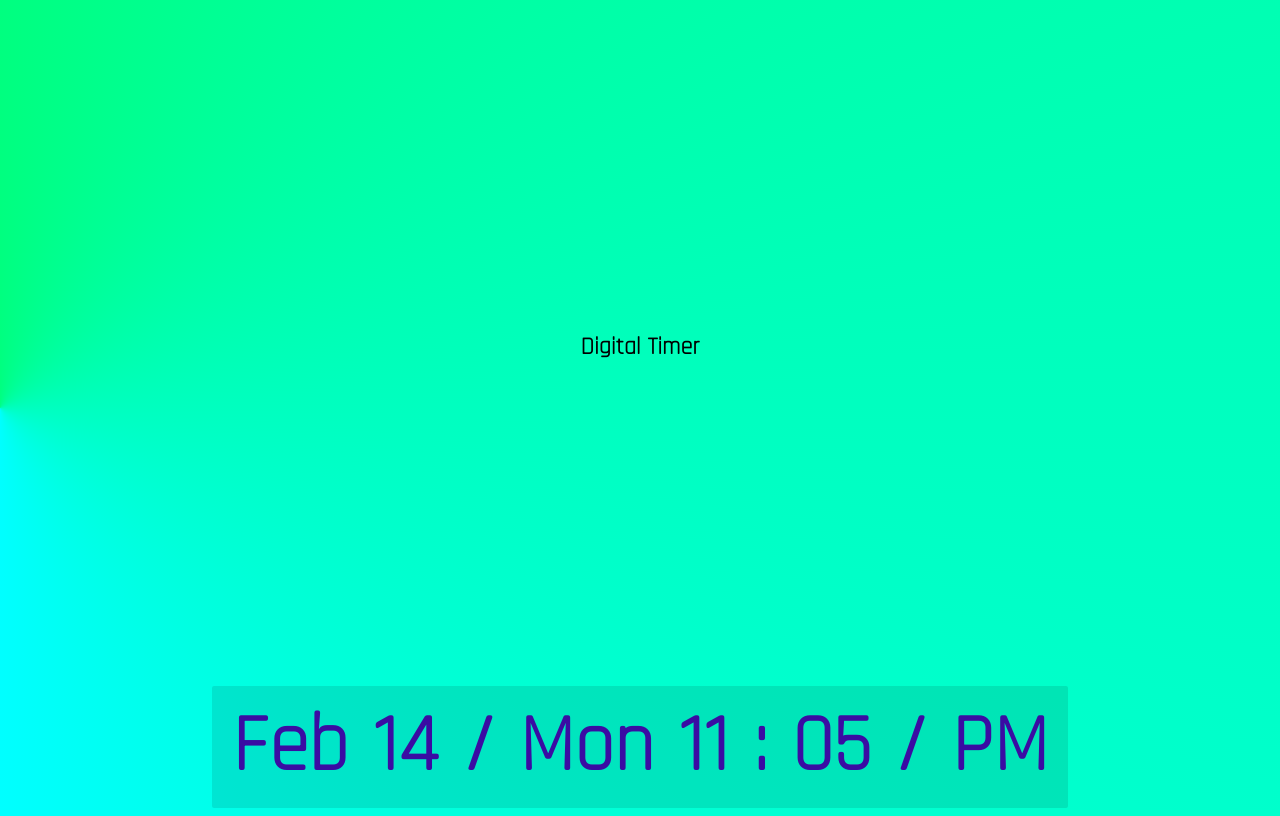
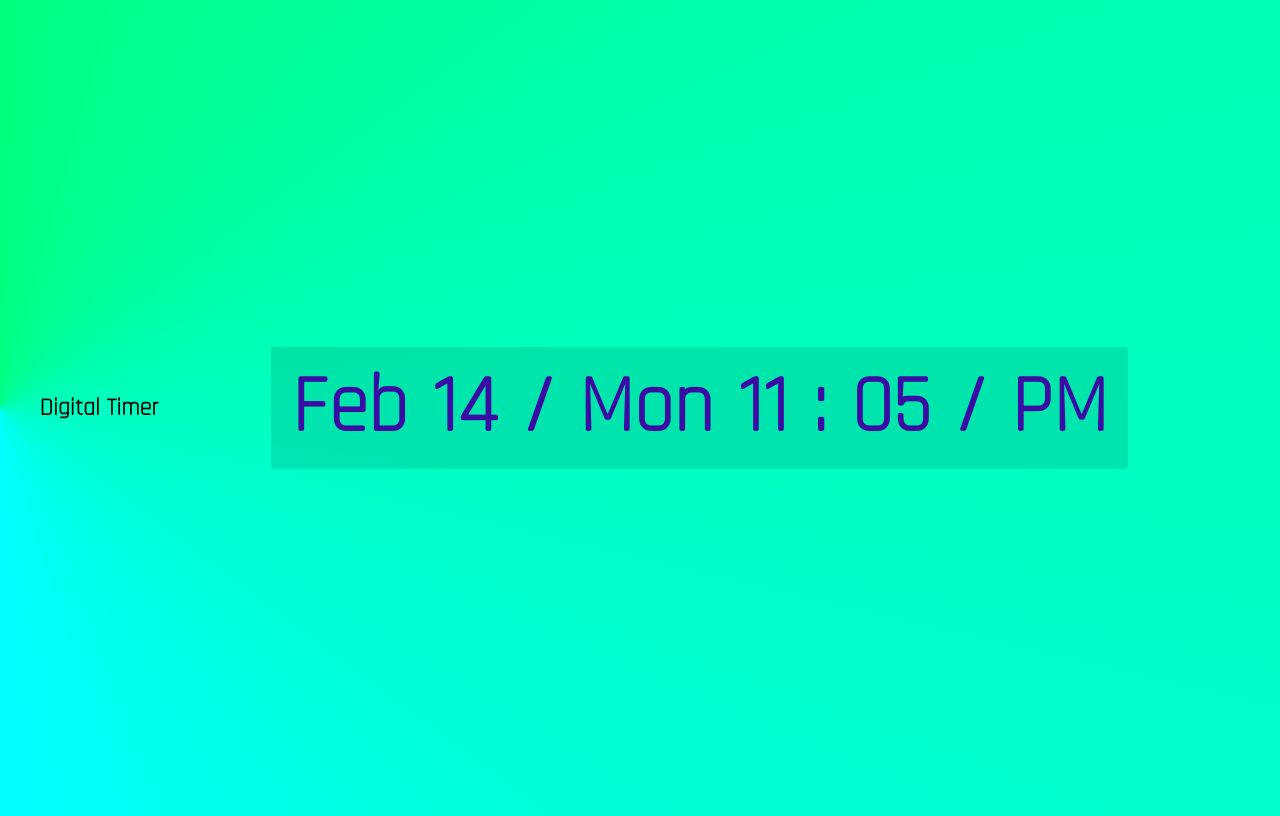
Before and after one commit to OmarExpo/digitalTimer, a website: page public/index.html in a window 1280 px wide. Drawn offline with Linux system fonts and the light colour scheme.

Commit message:
css updates

```diff
--- a/public/styles.css
+++ b/public/styles.css
@@ -6,13 +6,18 @@ body {
   background: conic-gradient(from 0.5turn at center left, lime, cyan);
 }
 
-.container,
 .main {
+  display: flex;
+  flex-direction: column;
+  justify-content: center;
+  align-items: center;
+}
 
+.container {
+  width: 95%;
   height: 100vh;
   margin: auto;
   display: flex;
-  flex-direction: column;
   justify-content: center;
   align-items: center;
 }
```
